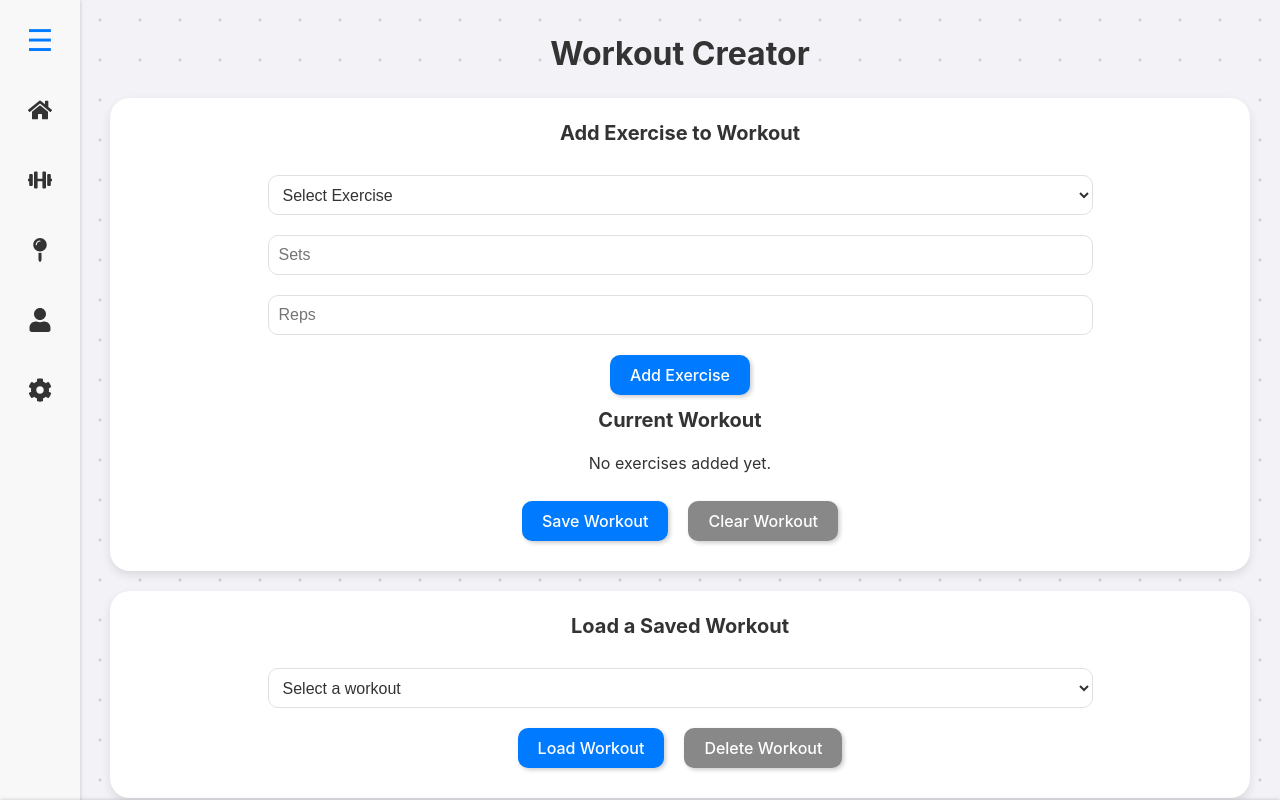
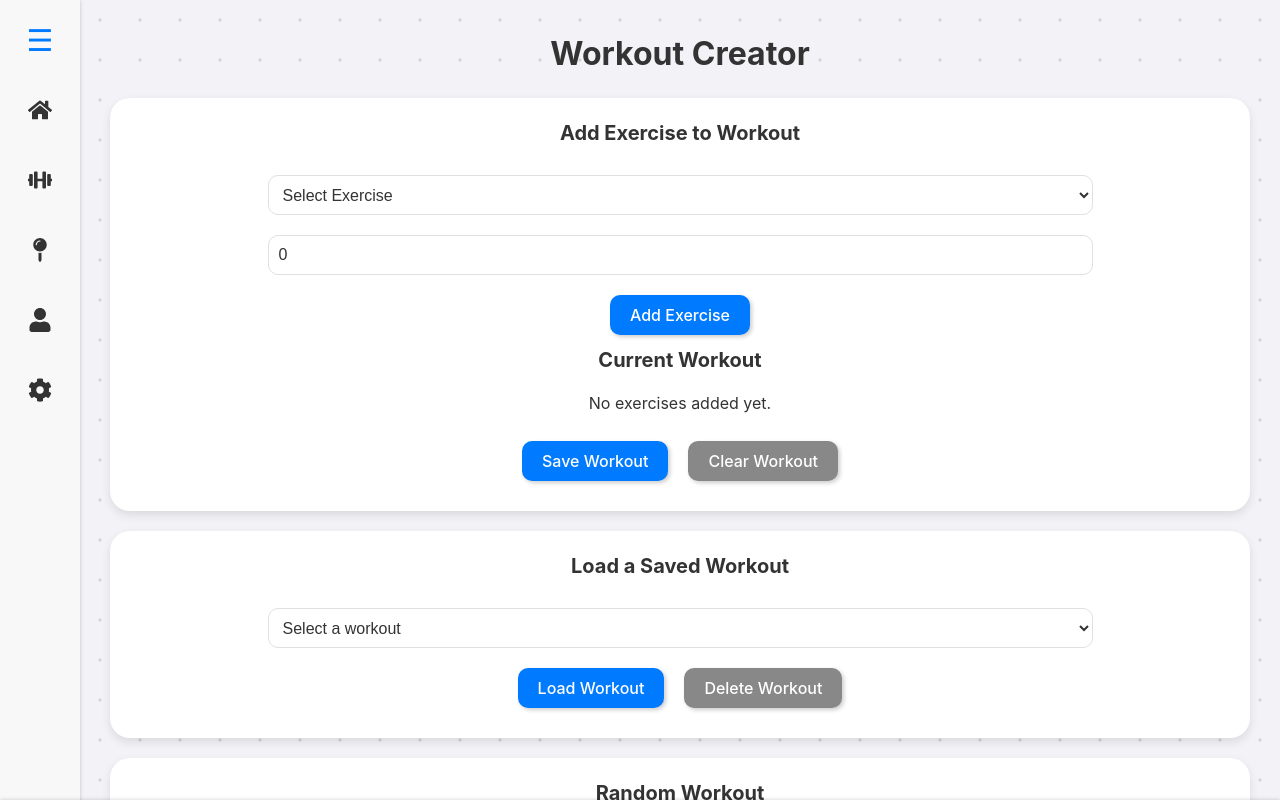
Before and after one commit to Jararered/fitness-framework, a React (Vite) app: page / in a window 1280 px wide. Both pictures are taken after a click on the element 40 px from the left and 180 px from the top of the page. Built offline with nearby package versions, Linux system fonts and the light colour scheme.

Commit message:
Update WorkoutCreator component: modify newExercise state to use an array of sets with reps for improved structure and input handling

```diff
--- a/src/components/WorkoutCreator.tsx
+++ b/src/components/WorkoutCreator.tsx
@@ -14,7 +14,7 @@ export interface SavedWorkout {
 
 const WorkoutCreator: React.FC = () => {
     const [currentWorkout, setCurrentWorkout] = useState<Exercise[]>([]);
-    const [newExercise, setNewExercise] = useState<Exercise>({ name: '', sets: 0, reps: 0 });
+    const [newExercise, setNewExercise] = useState<Exercise>({ name: '', sets: [{ reps: 0 }] });
     const [savedWorkouts, setSavedWorkouts] = useState<SavedWorkout[]>([]);
     const [selectedWorkout, setSelectedWorkout] = useState<string>("");
     const [availableExercises, setAvailableExercises] = useState<string[]>([]);
@@ -48,15 +48,16 @@ const WorkoutCreator: React.FC = () => {
     };
 
     const handleInputChange = (e: React.ChangeEvent<HTMLInputElement>) => {
-        const { name, value } = e.target;
+        const { value } = e.target;
+        const repsArray = value.split(',').map(rep => ({ reps: Number(rep.trim()) }));
         setNewExercise((prevExercise) => ({
             ...prevExercise,
-            [name]: Number(value),
+            sets: repsArray,
         }));
     };
 
     const addExerciseToWorkout = () => {
-        if (!newExercise.name || newExercise.sets < 1 || newExercise.reps < 1) {
+        if (!newExercise.name || newExercise.sets[0].reps < 1) {
             alert("Please provide valid exercise details.");
             return;
         }
@@ -67,7 +68,7 @@ const WorkoutCreator: React.FC = () => {
             return updatedWorkout;
         });
 
-        setNewExercise({ name: '', sets: 0, reps: 0 });
+        setNewExercise({ name: '', sets: [{ reps: 0 }] });
     };
 
     const saveWorkout = () => {
@@ -132,8 +133,7 @@ const WorkoutCreator: React.FC = () => {
 
             randomExercises.push({
                 name: randomExercise,
-                sets: randomSets,
-                reps: randomReps,
+                sets: Array(randomSets).fill({ reps: randomReps }),
             });
         }
 
@@ -179,20 +179,11 @@ const WorkoutCreator: React.FC = () => {
 
                 <section>
                     <input className="input-field"
-                        type="number"
-                        name="sets"
-                        placeholder="Sets"
-                        value={newExercise.sets || ""}
+                        type="text"
+                        name="reps"
+                        placeholder="Reps (comma separated)"
+                        value={newExercise.sets.map(set => set.reps).join(', ') || ""}
                         onChange={handleInputChange}
-                        inputMode="numeric"
-                    />
-                    <input className="input-field"
-                        type="number"
-                        name="reps"
-                        placeholder="Reps"
-                        value={newExercise.reps || ""}
-                        onChange={handleInputChange}
-                        inputMode="numeric"
                     />
                 </section>
 
@@ -208,7 +199,9 @@ const WorkoutCreator: React.FC = () => {
                     ) : (
                         currentWorkout.map((exercise, index) => (
                             <li key={index} className="workout-item">
-                                <strong>{exercise.name}</strong>: {exercise.sets} sets of {exercise.reps} reps
+                                <strong>{exercise.name}</strong>: {exercise.sets.map((set, setIndex) => (
+                                    <span key={setIndex}>{set.reps} reps{setIndex < exercise.sets.length - 1 ? ', ' : ''}</span>
+                                ))}
                             </li>
                         ))
                     )}
```
